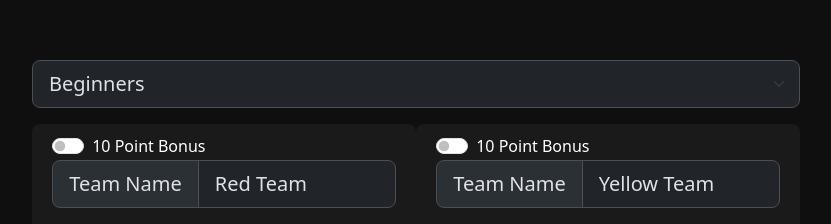
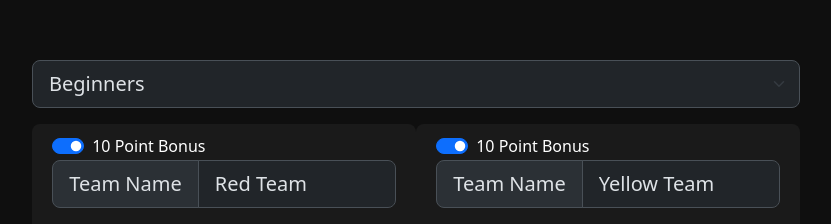
Before and after one commit to bkp0515/QuizzingApp, a React (Vite) app in the folder src/webapp/: page / in a window 1280 px wide. Shown: the part 187-411 px from the top of the page, without its empty margins (224-1055 px from the left). Built offline with nearby package versions, Linux system fonts and the light colour scheme.

Commit message:
Now the switches are automatically on, so teams get bonus points by default

```diff
--- a/src/webapp/src/pages/ConfigPage/TeamBlock.tsx
+++ b/src/webapp/src/pages/ConfigPage/TeamBlock.tsx
@@ -21,7 +21,7 @@ export const TeamBlock = (props: Props) => {
 
     const handleChange = (e) => {
         let { name, value } = e.target;
-        if (name === "bonusPts") value = (value === "yes" ? false : true)
+        if (name === "bonusPts") value = (value === "no" ? true : false)
 
         setTeamAttr( (currTeamAttr) => {
             return {
@@ -36,7 +36,7 @@ export const TeamBlock = (props: Props) => {
     return (
         <div className="team-block">
             <div className="form-check form-switch">
-                <input value={teamAttr.bonusPts ? "yes" : "no"} onChange={handleChange} name="bonusPts" className="form-check-input" type="checkbox" role="switch" id="flexSwitchCheckDefault" />
+                <input value={teamAttr.bonusPts ? "yes" : "no"} checked={teamAttr.bonusPts} onChange={handleChange} name="bonusPts" className="form-check-input" type="checkbox" id="flexSwitchCheckDefault" />
                 <label className="form-check-label" htmlFor="flexSwitchCheckDefault">10 Point Bonus</label>
             </div>
 
@@ -45,7 +45,6 @@ export const TeamBlock = (props: Props) => {
                 <input value={props.team.teamName} onChange={handleChange} name="teamName" type="text" className="form-control" aria-label="Team Name" />
             </div>
 
-            {/* <TeamMemberNameInputs teamMemberNames={props.team.teamMemberNames}/> */}
             <ListTeamMembers teamId={props.team.id} removeTeamMemberFunc={props.removeTeamMemberFunc} teamMemberNames={props.team.teamMemberNames} />
             {props.team.teamMemberNames.length < 5 && <AddTeamMember numOfMembers={props.team.teamMemberNames.length} teamId={props.team.id} addTeamMemberFunc={props.addTeamMemberFunc} />}
         </div>
```
